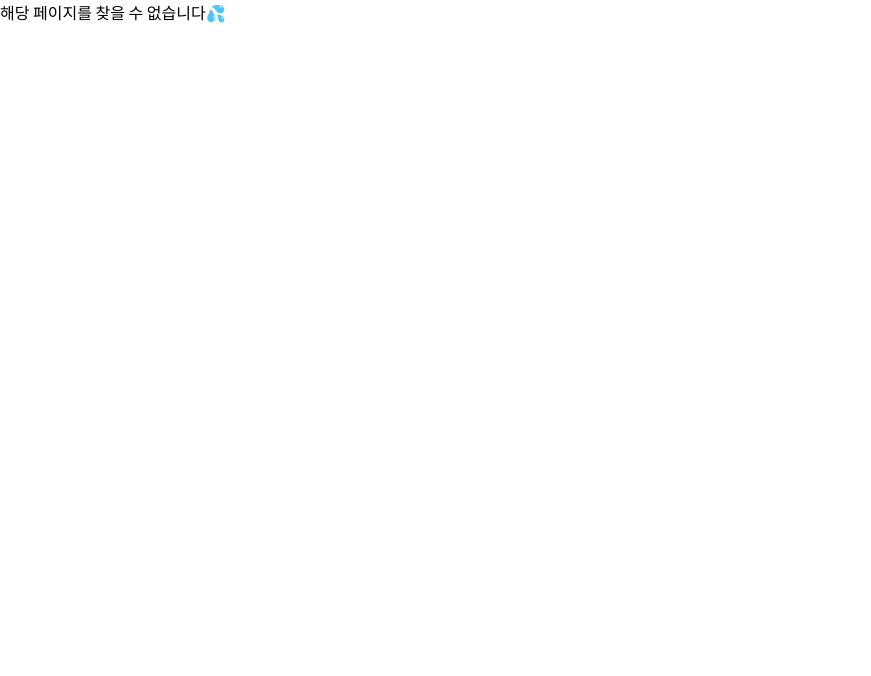
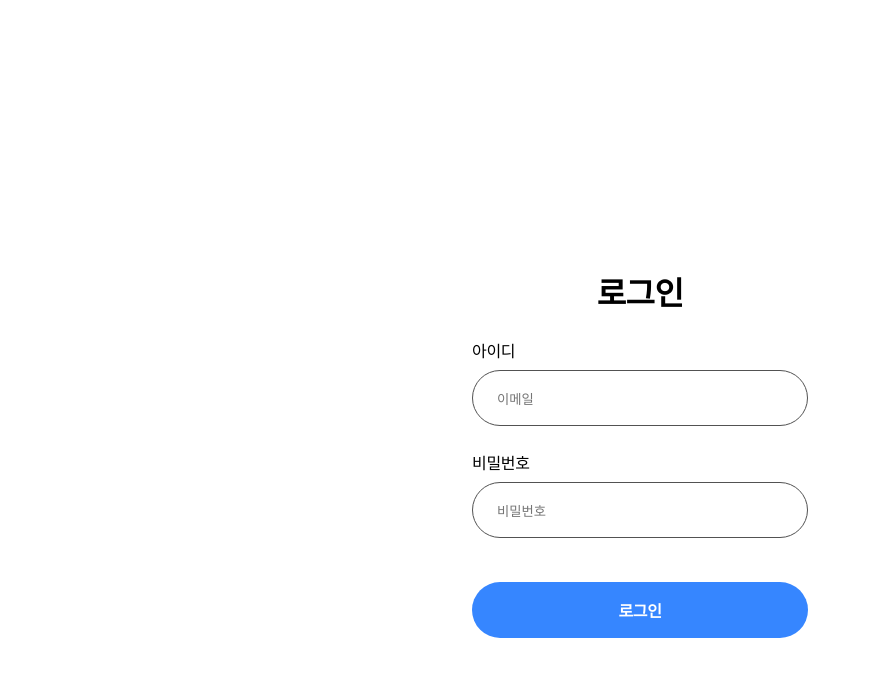
Before and after one commit to naya-h2/Bridge, a React (Create React App) app: page /admin in a window 1280 px wide. Shown: the top 676 px of the page, without its empty margins (0-871 px from the left). Built offline with nearby package versions, Linux system fonts and the light colour scheme.

Commit message:
✨ feat: admin 페이지 로그인 기능 구현

```diff
--- a/src/App.jsx
+++ b/src/App.jsx
@@ -4,6 +4,7 @@ import HomePage from './pages/home/HomePage';
 import { Route, Routes } from 'react-router-dom';
 import NotFoundPage from './pages/NotFoundPage.jsx';
 import BusinessPage from './pages/business/BusinessPage.jsx';
+import AdminPage from './pages/admin/AdminPage.jsx';
 
 function App() {
   return (
@@ -12,6 +13,7 @@ function App() {
       <Route path="/list" element={<ListPage />} />
       <Route path="/calendar" element={<CalendarPage />} />
       <Route path="/business" element={<BusinessPage />} />
+      <Route path="/admin" element={<AdminPage />} />
       <Route path="*" element={<NotFoundPage />} />
     </Routes>
   );
--- /dev/null
+++ b/src/components/admin/LoginForm.jsx
@@ -0,0 +1,87 @@
+import { useForm } from 'react-hook-form';
+import styled from 'styled-components';
+import { useStore } from '../../stores';
+
+function LoginForm() {
+  const { register, getValues } = useForm();
+  const { setIsLogin } = useStore((state) => ({ setIsLogin: state.setIsLogin }));
+
+  const handleLoginClick = () => {
+    const { admin_email, admin_pw } = getValues();
+    if (process.env.REACT_APP_ADMIN_EMAIL === admin_email && process.env.REACT_APP_ADMIN_PW === admin_pw) {
+      setIsLogin(true);
+    } else alert('⚠️ 관리자만 접근 가능한 페이지입니다.');
+  };
+
+  return (
+    <Container>
+      <Heading>로그인</Heading>
+      <Label>
+        아이디
+        <Input placeholder="이메일" {...register('admin_email')} />
+      </Label>
+      <Label>
+        비밀번호
+        <Input placeholder="비밀번호" {...register('admin_pw')} />
+      </Label>
+      <Button onClick={handleLoginClick}>로그인</Button>
+    </Container>
+  );
+}
+
+export default LoginForm;
+
+const Container = styled.form`
+  display: flex;
+  flex-direction: column;
+  align-items: center;
+  justify-content: center;
+  gap: 24px;
+`;
+
+const Heading = styled.h1`
+  margin-top: 268px;
+  font-size: 32px;
+  font-weight: 700;
+  letter-spacing: -0.64px;
+`;
+
+const Label = styled.label`
+  font-size: 16px;
+  font-weight: 400;
+  letter-spacing: -0.32px;
+
+  display: flex;
+  flex-direction: column;
+  gap: 8px;
+`;
+
+const Input = styled.input`
+  width: 336px;
+  height: 56px;
+  padding: 16px 24px;
+
+  border-radius: 38px;
+  border: 1px solid #525252;
+  outline: none;
+
+  &:focus {
+    border: 1px solid #3686ff;
+  }
+`;
+
+const Button = styled.button`
+  margin-top: 20px;
+  width: 336px;
+  height: 56px;
+  padding: 16px 24px;
+
+  border-radius: 38px;
+  background: #3686ff;
+
+  color: #fff;
+  text-align: center;
+  font-size: 16px;
+  font-weight: 700;
+  letter-spacing: -0.32px;
+`;
--- /dev/null
+++ b/src/pages/admin/AdminPage.jsx
@@ -0,0 +1,16 @@
+import React from 'react';
+import { Helmet } from 'react-helmet-async';
+import Layout from './Layout';
+
+function AdminPage() {
+  return (
+    <>
+      <Helmet>
+        <title>관리자 페이지 | Bridge</title>
+      </Helmet>
+      <Layout />
+    </>
+  );
+}
+
+export default AdminPage;
--- /dev/null
+++ b/src/pages/admin/Layout.jsx
@@ -0,0 +1,11 @@
+import styled from 'styled-components';
+import LoginForm from '../../components/admin/LoginForm';
+import { useStore } from '../../stores';
+
+function Layout() {
+  const { isLogin } = useStore((state) => ({ isLogin: state.isLogin }));
+
+  return <>{isLogin ? <div>로그인성공</div> : <LoginForm />}</>;
+}
+
+export default Layout;
--- /dev/null
+++ b/src/stores/adminSlice.js
@@ -0,0 +1,4 @@
+export const createAdminSlice = (set) => ({
+  isLogin: false,
+  setIsLogin: (login) => set((state) => ({ ...state, isLogin: login })),
+});
--- a/src/stores/index.js
+++ b/src/stores/index.js
@@ -1,6 +1,8 @@
 import { create } from 'zustand';
 import { createFilterSlice } from './filterSlice';
+import { createAdminSlice } from './adminSlice';
 
 export const useStore = create((...a) => ({
   ...createFilterSlice(...a),
+  ...createAdminSlice(...a),
 }));
```
